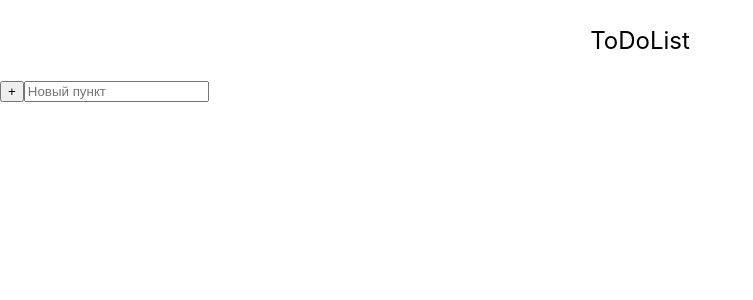
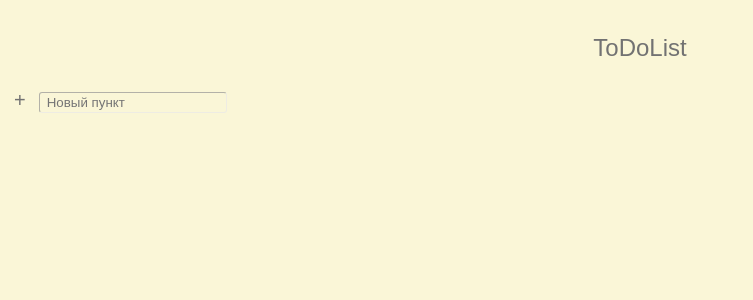
Before and after one commit to IliaGubkin/ToDoList, a React (Create React App) app: page / in a window 1280 px wide. Shown: the top 300 px of the page, without its empty margins (0-753 px from the left). Built offline with nearby package versions, Linux system fonts and the light colour scheme; the HTML template or start-up script is replaced by a standard one.

Commit message:
Правки по замечаниям, добавил немного стилей

```diff
--- a/src/App.tsx
+++ b/src/App.tsx
@@ -1,19 +1,18 @@
-import { useState } from 'react';
-import Header from './components/Header/Header';
-import AddToDo from './components/AddToDo/AddToDo';
-import ToDoList from './components/ToDoList/ToDoList';
+import { useState } from "react";
+import { Header } from "./components/Header/Header";
+import { AddToDo } from "./components/AddToDo/AddToDo";
+import { ToDoList } from "./components/ToDoList/ToDoList";
 
 function App() {
-
-  const [toDo, setToDo] = useState([])
+  const [toDoList, setToDoList] = useState([]);
 
   return (
     <div className="App">
       <Header />
-      <ToDoList todo={toDo} settodo={setToDo}/>
-      <AddToDo todo={toDo} settodo={setToDo}/>
+      <ToDoList toDolist={toDoList} setToDoList={setToDoList} />
+      <AddToDo toDoList={toDoList} setToDoList={setToDoList} />
     </div>
-  );
+  )
 }
 
 export default App;
--- a/src/components/AddToDo/AddToDo.tsx
+++ b/src/components/AddToDo/AddToDo.tsx
@@ -1,28 +1,26 @@
 import { useState } from "react"
 import { v1 as uuidv1 } from "uuid"
 
-function AddToDo({ todo, settodo }: any) {
-    const [value, setValue] = useState("");
+export function AddToDo({ toDoList, setToDoList }: any) {
+    const [value, setInputValue] = useState("");
 
     function saveToDo() {
-        settodo([
-            ...todo,
+        setToDoList([
+            ...toDoList,
             {
                 id: uuidv1(),
                 title: value,
             }
         ])
-        setValue("");
+        setInputValue("");
     }
 
     return (
         <div>
             <div>
-                <button onClick={() => saveToDo()}>+</button>
-                <input placeholder="Новый пункт" value={value} onChange={(e) => setValue(e.target.value)} />
+                <button className="add-button" onClick={ saveToDo }>+</button>
+                <input className="input" placeholder="Новый пункт" value={value} onChange={(e) => setInputValue(e.target.value)}/>
             </div>
         </div>
     )
 }
-
-export default AddToDo
--- a/src/components/Header/Header.module.css
+++ /dev/null
@@ -1,7 +0,0 @@
-.root {
-    height: 80px;
-    font-size: 24px;
-    display: flex;
-    justify-content: center;
-    align-items: center;
-}
--- a/src/components/Header/Header.tsx
+++ b/src/components/Header/Header.tsx
@@ -1,7 +1,3 @@
-import s from './Header.module.css';
-
-function Header() {
-    return <div className={s.root}>ToDoList</div>
+export function Header() {
+  return <header className="header">ToDoList</header>;
 }
-
-export default Header
--- a/src/components/ToDoList/ToDoList.tsx
+++ b/src/components/ToDoList/ToDoList.tsx
@@ -1,59 +1,59 @@
-import { useState } from "react"
+import { useState } from "react";
 
-function ToDoList({ todo, settodo }: any) {
+export function ToDoList({ toDolist, setToDoList }: any) {
   let [edit, setEdit] = useState(null);
-    let [value, setValue] = useState("");
+  let [value, setTitleValue] = useState("");
 
   function editToDo(id: any, title: any) {
-        setEdit(id)
-        setValue(title)
+    setEdit(id);
+    setTitleValue(title);
   }
+
   function deleteToDo(id: any) {
-        let newTodo = [...todo].filter((item: any) => item.id != id);
-        settodo(newTodo)
+    let newTodo = [...toDolist].filter((item: any) => item.id != id);
+    setToDoList(newTodo);
+  }
 
+  function saveToDo(id: any) {
+    let newTodo = [...toDolist].map((item: any) => {
+      if (item.id == id) {
+        item.title = value;
       }
-    function saveToDo(id: any) {
-        let newTodo = [...todo].map((item: any) => {
-            if (item.id == id) {
-                item.title = value
-            }
-            return item
-        })
-        settodo(newTodo)
-        setEdit(null)
+      return item;
+    });
+    setToDoList(newTodo);
+    setEdit(null);
   }
 
   return (
-        <div>{
-            todo.map((item: any) => (
+    <div>
+      {toDolist.map((item: any) => (
         <div key={item.id}>
-                    {
-                        edit == item.id ?
+          {edit == item.id ? (
             <span>
-                                <button onClick={() => saveToDo(item.id)}>save</button>
-
+                <span>
+                    <button className="delete-button" onClick={() => deleteToDo(item.id)}>x</button> {/*Возможно вынести в отдельную компоненту, чтобы не дублировать?*/}
                 </span>
-                            : <span>
-                                <button onClick={() => deleteToDo(item.id)}>x</button>
+                <span>
+                    <input className="input" onChange={(e: any) => setTitleValue(e.target.value)} value={value}/>
                 </span>
-
-                    }
-                    {edit == item.id ?
+            </span>
+          ) : (
             <span>
-                            <input onChange={(e: any) => setValue(e.target.value)} value={value} />
-
-                        </span> :
+              <button className="delete-button" onClick={() => deleteToDo(item.id)}>x</button> {/*Возможно вынести в отдельную компоненту, чтобы не дублировать?*/}
+            </span>
+          )}
+          {edit == item.id ? (
              <span>
-
+             <button className="save-button" onClick={() => saveToDo(item.id)}>save</button>
+            </span>
+          ) : (
+            <span>
               <span onClick={() => editToDo(item.id, item.title)}>{item.title}</span>
             </span>
+          )}
+        </div>
+      ))}
+    </div>
+  );
 }
-                </div>
-            ))
-        }
-        </div>
-    )
-}
-
-export default ToDoList
--- a/src/index.css
+++ b/src/index.css
@@ -1,13 +1,48 @@
-body {
-  margin: 0;
-  font-family: -apple-system, BlinkMacSystemFont, 'Segoe UI', 'Roboto', 'Oxygen',
-    'Ubuntu', 'Cantarell', 'Fira Sans', 'Droid Sans', 'Helvetica Neue',
-    sans-serif;
-  -webkit-font-smoothing: antialiased;
-  -moz-osx-font-smoothing: grayscale;
+html {
+  background-color: rgb(250, 246, 215);
+  font-family: sans-serif;
 }
 
-code {
-  font-family: source-code-pro, Menlo, Monaco, Consolas, 'Courier New',
-    monospace;
+.header {
+  height: 80px;
+  font-size: 24px;
+  display: flex;
+  flex-direction: column;
+  justify-content: center;
+  align-items: center;
+  color: rgb(114, 114, 114);
 }
+
+.input {
+  margin-left: 7px;
+  border-width: 1px;
+  border-color: rgba(233, 233, 233, 0.7);
+  border-radius: 3px;
+  background-color: transparent;
+  padding: 2px 2px 2px 7px
+}
+
+.delete-button {
+  margin-bottom: 7px;
+  color: initial;
+  background-color: transparent;
+  border: none;
+  color: rgb(114, 114, 114);
+  font-size: 15px;
+}
+
+.add-button {
+  color: initial;
+  background-color: transparent;
+  border: none;
+  color: rgb(114, 114, 114);
+  font-size: 20px;
+}
+
+.save-button {
+  color: initial;
+  border-color: rgba(233, 233, 233, 0.7);
+  border-radius: 3px;
+  background-color: transparent;
+  color: rgb(114, 114, 114);
+}
```
Also changed, not shown: src/Item.tsx (deleted, +0 -52 lines), src/setupTests.ts (deleted, +0 -5 lines), public/logo192.png (deleted), public/logo512.png (deleted). Lines whose indentation alone changed are shown as unchanged.
